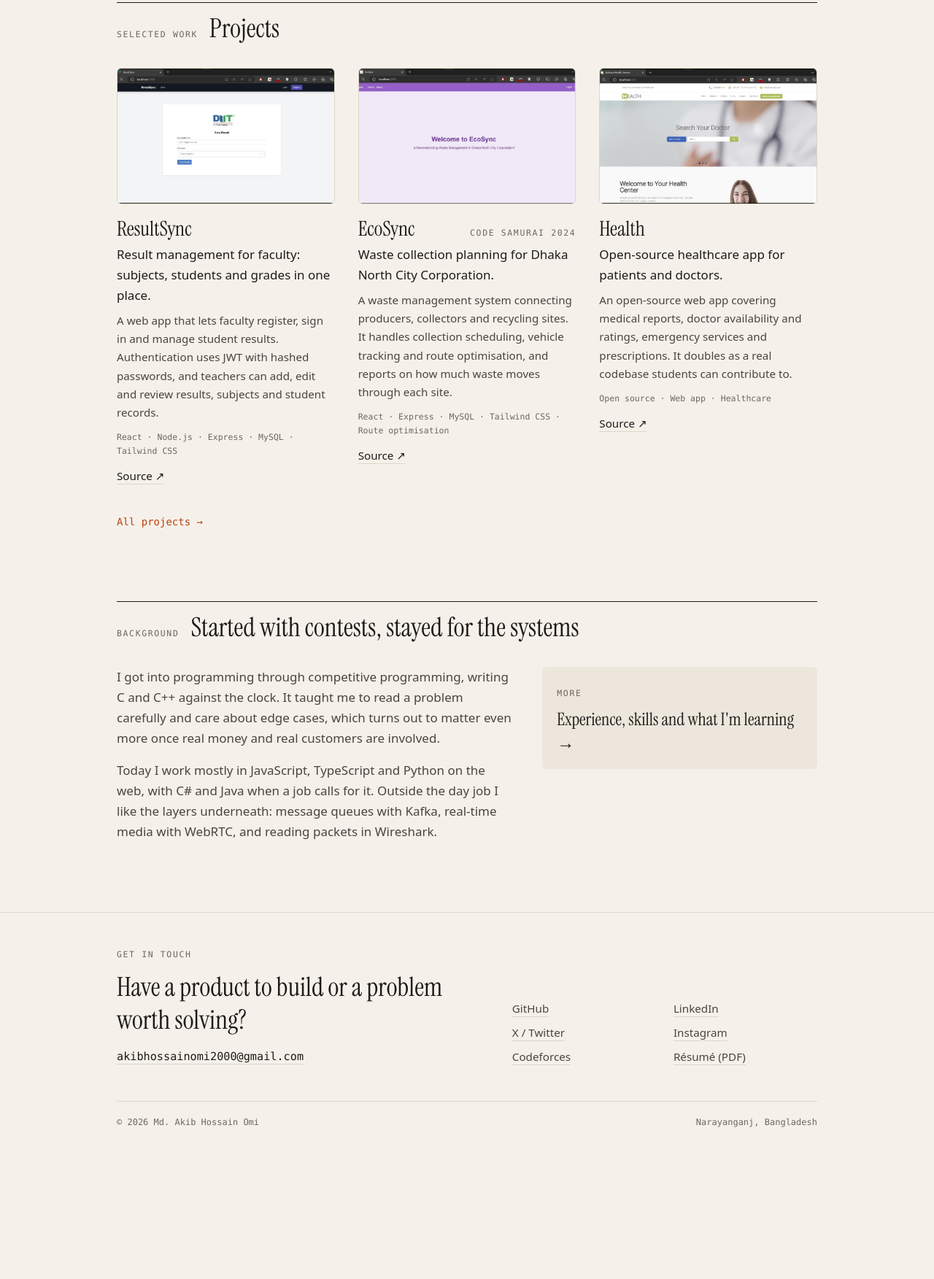
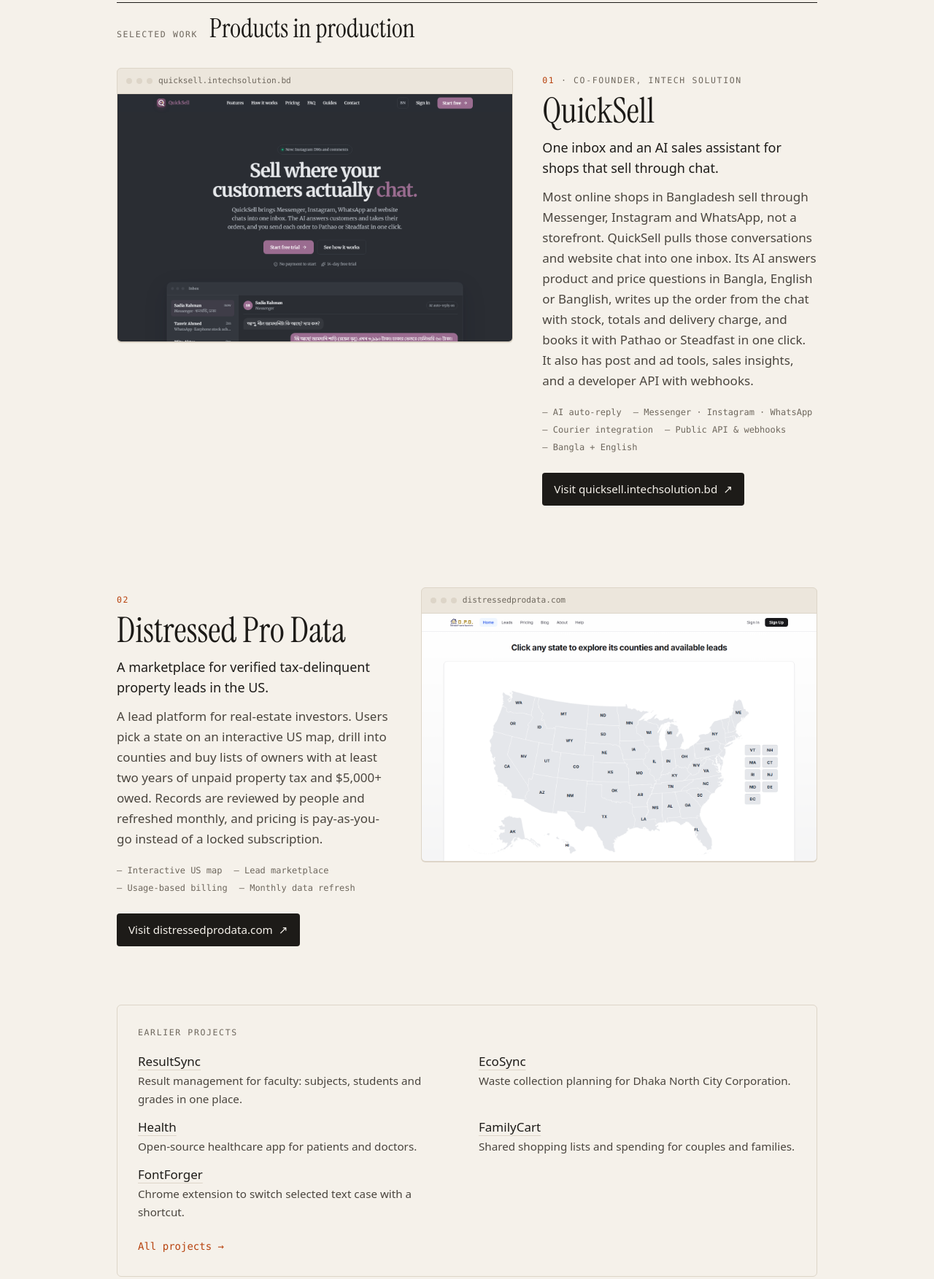
Before and after one commit to AkibHossainOmi/akibhossainomi.github.io, an Astro site: page / in a window 1280 px wide. Shown: the part 718-2471 px from the top of the page at 73% size. Before the commit the page ends 2284 px from the top, so only its background shows below. Built offline with nearby package versions, Linux system fonts and the light colour scheme; Astro itself is replaced by a stand-in of ours; a web font is replaced by a local one.

Commit message:
Feature QuickSell and Distressed Pro Data with live previews
- Add a FeaturedProject layout: a browser-framed screenshot of the
  live site, role, description, highlights and a Visit link
- Projects can have a live link, a source link, or both; closed-source
  products show no GitHub button
- Home and /projects lead with the two live products; the existing five
  projects stay below as earlier work
- Add npm run screenshots to recapture the live-site previews with a
  local Chrome or Edge
- Link QuickSell on the About page to its project entry

Closes #5

```diff
--- a/package.json
+++ b/package.json
@@ -10,6 +10,7 @@
     "build": "astro build",
     "preview": "astro preview",
     "check": "astro check",
+    "screenshots": "node scripts/screenshots.mjs",
     "predeploy": "npm run build",
     "deploy": "gh-pages -d dist -t"
   },
--- /dev/null
+++ b/scripts/screenshots.mjs
@@ -0,0 +1,31 @@
+// Refreshes the "live preview" images of featured projects from their live URLs.
+// Usage: npm run screenshots   (needs a local Chrome or Edge; set CHROME_PATH to override)
+import { execFileSync } from "node:child_process";
+import { existsSync } from "node:fs";
+import { resolve } from "node:path";
+
+const targets = [
+  { file: "quicksell.png", url: "https://quicksell.intechsolution.bd" },
+  { file: "distressedprodata.png", url: "https://distressedprodata.com" },
+];
+
+const candidates = [
+  process.env.CHROME_PATH,
+  "C:/Program Files/Google/Chrome/Application/chrome.exe",
+  "C:/Program Files (x86)/Microsoft/Edge/Application/msedge.exe",
+  "/Applications/Google Chrome.app/Contents/MacOS/Google Chrome",
+  "/usr/bin/google-chrome",
+  "/usr/bin/chromium",
+].filter(Boolean);
+const browser = candidates.find((p) => existsSync(p));
+if (!browser) throw new Error("No Chrome/Edge found. Set CHROME_PATH.");
+
+for (const { file, url } of targets) {
+  const out = resolve("src/assets/projects", file);
+  execFileSync(browser, [
+    "--headless=new", "--disable-gpu", "--hide-scrollbars",
+    "--window-size=1440,900", "--virtual-time-budget=10000",
+    `--screenshot=${out}`, url,
+  ], { stdio: "ignore" });
+  console.log(`captured ${url} -> ${out}`);
+}
--- /dev/null
+++ b/src/components/FeaturedProject.astro
@@ -0,0 +1,69 @@
+---
+import { Image } from "astro:assets";
+import type { Project } from "../data/projects";
+
+interface Props {
+  project: Project;
+  index: number;
+  /** Load the first image eagerly; it is usually above or near the fold. */
+  eager?: boolean;
+  headingLevel?: "h2" | "h3";
+}
+const { project: p, index, eager = false, headingLevel = "h3" } = Astro.props;
+const Heading = headingLevel;
+const host = p.live ? new URL(p.live).host : "";
+const flip = index % 2 === 1;
+---
+
+<article id={p.slug} class="grid scroll-mt-24 items-start gap-6 md:grid-cols-12 md:gap-10">
+  <a
+    href={p.live}
+    target="_blank"
+    rel="noopener"
+    class:list={["group block md:col-span-7", flip && "md:order-2"]}
+  >
+    <figure class="overflow-hidden rounded-md border border-line bg-paper-2 shadow-[0_1px_0_var(--line)]">
+      <div class="flex items-center gap-2 border-b border-line px-3 py-2">
+        <span class="flex gap-1.5" aria-hidden="true">
+          <i class="size-2 rounded-full bg-line"></i><i class="size-2 rounded-full bg-line"></i><i class="size-2 rounded-full bg-line"></i>
+        </span>
+        <span class="truncate font-mono text-[0.7rem] text-muted">{host}</span>
+        <span class="ml-auto font-mono text-[0.7rem] text-accent opacity-0 transition-opacity group-hover:opacity-100">visit ↗</span>
+      </div>
+      <Image
+        src={p.image}
+        alt={p.imageAlt}
+        widths={[480, 800, 1200]}
+        sizes="(min-width: 768px) 560px, 100vw"
+        loading={eager ? "eager" : "lazy"}
+        fetchpriority={eager ? "high" : "auto"}
+        class="aspect-[16/10] w-full object-cover object-top transition-transform duration-500 group-hover:scale-[1.015]"
+      />
+    </figure>
+  </a>
+
+  <div class:list={["md:col-span-5 md:pt-2", flip && "md:order-1"]}>
+    <p class="label">
+      <span class="text-accent">{String(index + 1).padStart(2, "0")}</span>
+      {p.role && <span> · {p.role}</span>}
+    </p>
+    <Heading class="mt-2 font-serif text-4xl leading-none sm:text-5xl">{p.title}</Heading>
+    <p class="mt-3 text-lg text-ink">{p.summary}</p>
+    <p class="mt-3 text-ink-2">{p.description}</p>
+    <ul class="mt-5 flex flex-wrap gap-x-4 gap-y-1 font-mono text-[0.75rem] text-muted" aria-label="Highlights">
+      {p.tags.map((t) => <li>— {t}</li>)}
+    </ul>
+    <div class="mt-6 flex flex-wrap gap-3">
+      {p.live && (
+        <a href={p.live} target="_blank" rel="noopener" class="inline-flex items-center gap-2 rounded bg-ink px-4 py-2.5 text-[0.95rem] text-paper transition-colors hover:bg-accent hover:text-accent-ink">
+          Visit {host} <span aria-hidden="true">↗</span>
+        </a>
+      )}
+      {p.source && (
+        <a href={p.source} target="_blank" rel="noopener" class="inline-flex items-center gap-2 rounded border border-line px-4 py-2.5 text-[0.95rem] hover:border-ink">
+          Source <span aria-hidden="true">↗</span>
+        </a>
+      )}
+    </div>
+  </div>
+</article>
--- a/src/data/projects.ts
+++ b/src/data/projects.ts
@@ -1,4 +1,6 @@
 import type { ImageMetadata } from "astro";
+import quicksell from "../assets/projects/quicksell.png";
+import distressedprodata from "../assets/projects/distressedprodata.png";
 import resultSync from "../assets/projects/ResultSync.jpeg";
 import ecoSync from "../assets/projects/EcoSync.jpg";
 import health from "../assets/projects/health.jpg";
@@ -18,10 +20,37 @@ export type Project = {
   live?: string;
   /** Public source code. Omitted for closed-source products. */
   source?: string;
+  role?: string;
   context?: string;
+  featured?: boolean;
 };
 
 export const projects: Project[] = [
+  {
+    slug: "quicksell",
+    title: "QuickSell",
+    summary: "One inbox and an AI sales assistant for shops that sell through chat.",
+    description:
+      "Most online shops in Bangladesh sell through Messenger, Instagram and WhatsApp, not a storefront. QuickSell pulls those conversations and website chat into one inbox. Its AI answers product and price questions in Bangla, English or Banglish, writes up the order from the chat with stock, totals and delivery charge, and books it with Pathao or Steadfast in one click. It also has post and ad tools, sales insights, and a developer API with webhooks.",
+    image: quicksell,
+    imageAlt: "QuickSell landing page with the headline 'Sell where your customers actually chat' and a preview of the unified inbox",
+    tags: ["AI auto-reply", "Messenger · Instagram · WhatsApp", "Courier integration", "Public API & webhooks", "Bangla + English"],
+    live: "https://quicksell.intechsolution.bd",
+    role: "Co-founder, Intech Solution",
+    featured: true,
+  },
+  {
+    slug: "distressed-pro-data",
+    title: "Distressed Pro Data",
+    summary: "A marketplace for verified tax-delinquent property leads in the US.",
+    description:
+      "A lead platform for real-estate investors. Users pick a state on an interactive US map, drill into counties and buy lists of owners with at least two years of unpaid property tax and $5,000+ owed. Records are reviewed by people and refreshed monthly, and pricing is pay-as-you-go instead of a locked subscription.",
+    image: distressedprodata,
+    imageAlt: "Distressed Pro Data home page with an interactive map of US states for browsing property leads",
+    tags: ["Interactive US map", "Lead marketplace", "Usage-based billing", "Monthly data refresh"],
+    live: "https://distressedprodata.com",
+    featured: true,
+  },
   {
     slug: "resultsync",
     title: "ResultSync",
@@ -79,3 +108,6 @@ export const projects: Project[] = [
     source: "https://github.com/AkibHossainOmi/FontForger",
   },
 ];
+
+export const featuredProjects = projects.filter((p) => p.featured);
+export const otherProjects = projects.filter((p) => !p.featured);
--- a/src/pages/about.astro
+++ b/src/pages/about.astro
@@ -23,7 +23,7 @@ const description =
         </p>
         <p>
           I also co-founded <a href="https://intechsolution.bd" target="_blank" rel="noopener" class="link text-ink">Intech Solution</a>,
-          where we build <a href="https://quicksell.intechsolution.bd" target="_blank" rel="noopener" class="link text-ink">QuickSell</a> for shops that run their business
+          where we build <a href="/projects#quicksell" class="link text-ink">QuickSell</a> for shops that run their business
           inside chat apps.
         </p>
       </div>
--- a/src/pages/index.astro
+++ b/src/pages/index.astro
@@ -1,9 +1,9 @@
 ---
 import Base from "../layouts/Base.astro";
 import Section from "../components/Section.astro";
-import ProjectCard from "../components/ProjectCard.astro";
+import FeaturedProject from "../components/FeaturedProject.astro";
 import { site } from "../data/site";
-import { projects } from "../data/projects";
+import { featuredProjects, otherProjects } from "../data/projects";
 
 const facts = [
   { k: "Now", v: "Software Engineer at Telcobright" },
@@ -25,7 +25,7 @@ const facts = [
         <p class="mt-7 max-w-[38rem] text-[1.15rem] leading-relaxed text-ink-2 sm:text-xl">
           I build software that has to keep running. At <span class="text-ink">Telcobright</span> that's a billing system
           working through more than ten million SMS records a day. At <span class="text-ink">Intech Solution</span>, which I
-          co-founded, it's <a href="https://quicksell.intechsolution.bd" target="_blank" rel="noopener" class="link text-ink">QuickSell</a>: an inbox and AI assistant that
+          co-founded, it's <a href="/projects#quicksell" class="link text-ink">QuickSell</a>: an inbox and AI assistant that
           helps Bangladeshi shops sell over Messenger, Instagram and WhatsApp.
         </p>
         <div class="mt-8 flex flex-wrap items-center gap-x-6 gap-y-3">
@@ -52,11 +52,23 @@ const facts = [
   </div>
 
   <!-- Work -->
-  <Section id="work" label="Selected work" title="Projects">
-    <div class="grid gap-x-8 gap-y-14 sm:grid-cols-2 lg:grid-cols-3">
-      {projects.slice(0, 3).map((p) => <ProjectCard project={p} />)}
+  <Section id="work" label="Selected work" title="Products in production">
+    <div class="space-y-20 md:space-y-28">
+      {featuredProjects.map((p, i) => <FeaturedProject project={p} index={i} eager={i === 0} />)}
     </div>
-    <a href="/projects" class="mt-10 inline-block font-mono text-sm text-accent hover:underline">All projects →</a>
+
+    <div class="mt-20 rounded-md border border-line p-5 sm:p-7">
+      <p class="label">Earlier projects</p>
+      <ul class="mt-4 grid gap-x-8 gap-y-3 sm:grid-cols-2">
+        {otherProjects.map((p) => (
+          <li class="flex flex-col">
+            <a href={`/projects#${p.slug}`} class="link w-fit font-medium">{p.title}</a>
+            <span class="text-[0.95rem] text-ink-2">{p.summary}</span>
+          </li>
+        ))}
+      </ul>
+      <a href="/projects" class="mt-6 inline-block font-mono text-sm text-accent hover:underline">All projects →</a>
+    </div>
   </Section>
 
   <!-- Background -->
--- a/src/pages/projects.astro
+++ b/src/pages/projects.astro
@@ -1,10 +1,12 @@
 ---
 import Base from "../layouts/Base.astro";
+import Section from "../components/Section.astro";
+import FeaturedProject from "../components/FeaturedProject.astro";
 import ProjectCard from "../components/ProjectCard.astro";
-import { projects } from "../data/projects";
+import { featuredProjects, otherProjects } from "../data/projects";
 
 const description =
-  "Projects by Md. Akib Hossain Omi, including ResultSync, EcoSync, Health, FamilyCart and FontForger.";
+  "Projects by Md. Akib Hossain Omi, including QuickSell, an AI sales inbox for Facebook, Instagram and WhatsApp shops, Distressed Pro Data, ResultSync and EcoSync.";
 ---
 
 <Base title="Projects" description={description}>
@@ -14,13 +16,20 @@ const description =
       Things I've built and shipped
     </h1>
     <p class="mt-6 max-w-2xl text-lg text-ink-2">
-      Work from university, hackathons and side projects. The source for each is on GitHub.
+      Two products that are live with real customers, followed by earlier work from university, hackathons and side projects.
+      The live products are closed source; the rest are on GitHub.
     </p>
   </div>
 
-  <section class="mx-auto max-w-5xl px-5 sm:px-8" aria-label="Projects">
-    <div class="grid gap-x-8 gap-y-14 border-t border-ink pt-10 sm:grid-cols-2 lg:grid-cols-3">
-      {projects.map((p) => <ProjectCard project={p} />)}
+  <Section id="live" label="In production">
+    <div class="space-y-20 md:space-y-28">
+      {featuredProjects.map((p, i) => <FeaturedProject project={p} index={i} eager={i === 0} headingLevel="h2" />)}
     </div>
-  </section>
+  </Section>
+
+  <Section id="earlier" label="Earlier work" class="mt-24">
+    <div class="grid gap-x-8 gap-y-14 sm:grid-cols-2 lg:grid-cols-3">
+      {otherProjects.map((p) => <ProjectCard project={p} />)}
+    </div>
+  </Section>
 </Base>
```
Also changed, not shown: src/assets/projects/distressedprodata.png (added), src/assets/projects/quicksell.png (added).
